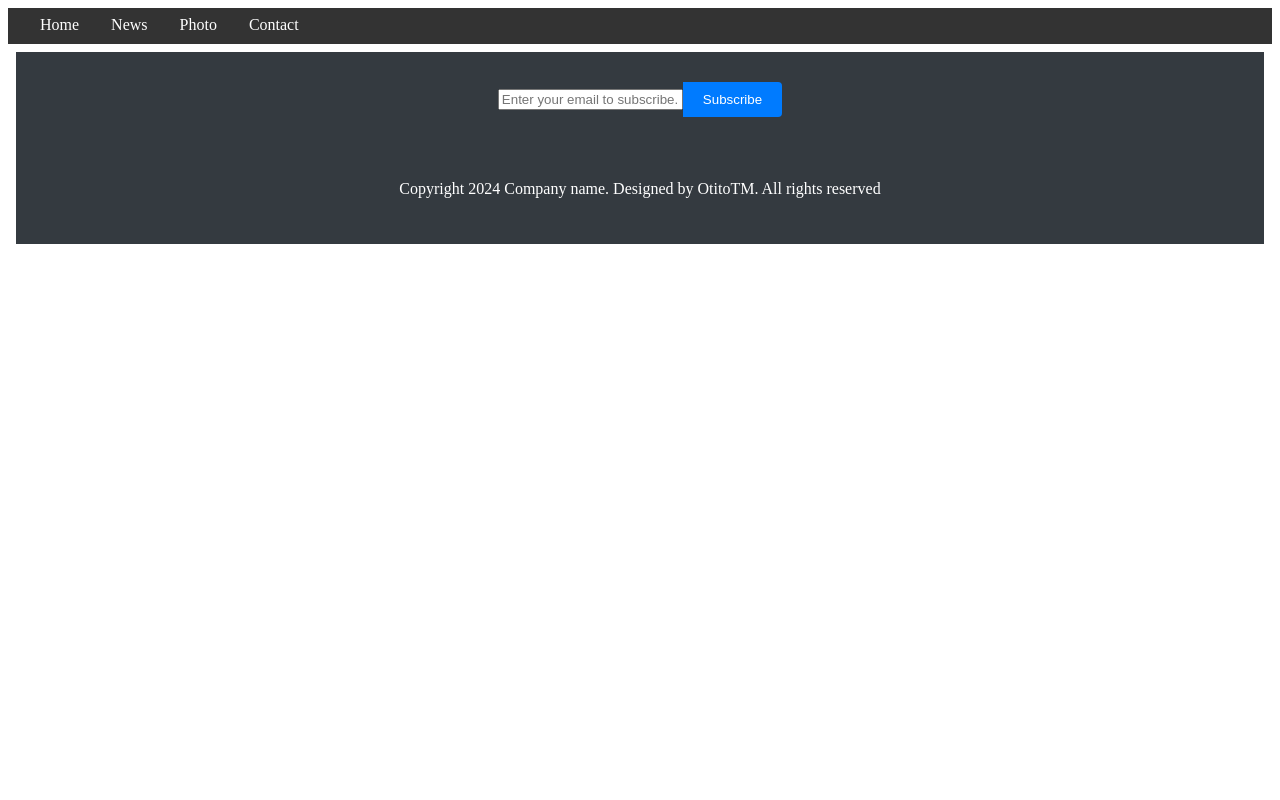
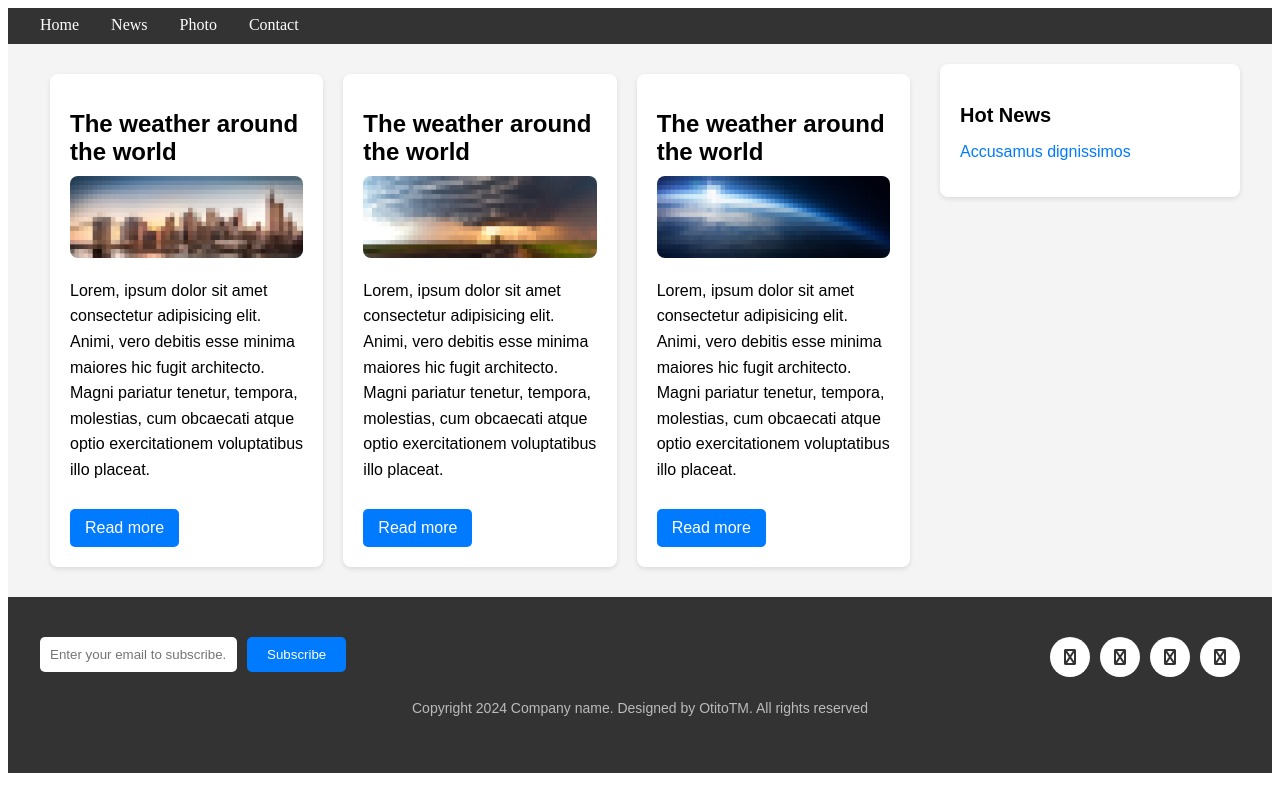
Before and after one commit to OtitoTM/WeatherApp, an Angular app: page /news in a window 1280 px wide. Built offline with nearby package versions, Linux system fonts and the light colour scheme.

Commit message:
Updating News component and styling

```diff
--- a/src/app/date-time/date-time.component.css
+++ b/src/app/date-time/date-time.component.css
@@ -0,0 +1,20 @@
+/* Time Container Styles */
+.time-container {
+    position: fixed;
+    border: none;
+    background-color: #f0f0f000;
+    padding: 20px;
+    text-align: center;
+    margin-top: 60px;
+    color: black;
+    font-weight: 400;
+}
+
+.time-container h2 {
+    font-size: 2rem;
+    margin-bottom: 10px;
+}
+
+.time-container p {
+    font-size: 1.5rem;
+}
--- a/src/app/home/home.component.css
+++ b/src/app/home/home.component.css
@@ -2,7 +2,7 @@ body {
     font-family: Arial, sans-serif;
     margin: 0;
     padding: 0;
-    background: linear-gradient(rgba(0, 162, 255, 0.384),rgba(255, 255, 255, 0.555)),url(../../images/glass-window-1845534_640.jpg);
+    background: linear-gradient(rgba(11, 40, 119, 0.671),rgba(206, 101, 101, 0.322)),url(../../images/glass-window-1845534_640.jpg);
     background-size: cover;
     background-repeat: no-repeat;
     color: #333;
@@ -111,13 +111,15 @@ body {
 }
 
 .col {
-    background: rgba(218, 210, 210, 0.397);
+    background: rgba(218, 210, 210, 0.979);
     padding: 20px;
     border-radius: 10px;
     box-shadow: 0 4px 8px rgba(0, 0, 0, 0.1);
     transition: transform 0.3s, box-shadow 0.3s;
     flex: 1 1 calc(14% - 10px);
-    cursor: pointer;
+    cursor: pointer;color: black;
+    font-size: 16px;
+    font-weight: 300;
 }
 
 .col:hover {
@@ -128,25 +130,6 @@ body {
 .col img {
     width: 42px;
     height: 42px;
-}
-
-/* Time Container Styles */
-.time-container {
-    position: sticky;
-    background-color: #f0f0f0;
-    padding: 20px;
-    text-align: center;
-    margin-top: 20px;
-    /* Adjust margin-top as needed */
-}
-
-.time-container h2 {
-    font-size: 2rem;
-    margin-bottom: 10px;
-}
-
-.time-container p {
-    font-size: 1.5rem;
 }
 
 /* Footer */
--- a/src/app/news/news.component.css
+++ b/src/app/news/news.component.css
@@ -1,67 +1,159 @@
-/* Footer Styles */
-.site-footer {
-    background-color: #343a40;
-    color: #fff;
-    padding: 30px 0;
-    position: relative;
-    bottom: 0;
-    width: 100%;
-    text-align: center;
+body {
+    font-family: Arial, sans-serif;
+    margin: 0;
+    padding: 0;
+    background-color: #f4f4f4;
 }
 
-.subscribe-form {
+.container {
+    max-width: 1200px;
+    margin: 0 auto;
+    padding: 20px;
+}
+
+.row {
     display: flex;
-    justify-content: center;
-    align-items: center;
+    flex-wrap: wrap;
+}
+
+.post {
+    flex: 1;
+    background: #fff;
+    margin: 10px;
+    padding: 20px;
+    border-radius: 8px;
+    box-shadow: 0 2px 5px rgba(0, 0, 0, 0.1);
+}
+
+.Entry-title {
+    font-size: 24px;
+    margin-bottom: 10px;
+}
+
+.featured-image img {
+    max-width: 100%;
+    height: auto;
+    border-radius: 8px;
+}
+
+p {
+    line-height: 1.6;
+}
+
+.button {
+    display: inline-block;
+    padding: 10px 15px;
+    margin-top: 10px;
+    background: #007BFF;
+    color: #fff;
+    text-decoration: none;
+    border-radius: 5px;
+    transition: background 0.3s;
+}
+
+.button:hover {
+    background: #0056b3;
+}
+
+.sidebar {
+    width: 300px;
+    margin-left: 20px;
+}
+
+.widget {
+    background: #fff;
+    padding: 20px;
+    border-radius: 8px;
+    box-shadow: 0 2px 5px rgba(0, 0, 0, 0.1);
     margin-bottom: 20px;
 }
 
-.subscribe-form input[type="email"] {
+.widget-title {
+    font-size: 20px;
+    margin-bottom: 15px;
+}
+
+.arrow-list {
+    list-style: none;
+    padding: 0;
+}
+
+.arrow-list li {
+    margin-bottom: 10px;
+}
+
+.arrow-list li a {
+    color: #007BFF;
+    text-decoration: none;
+    transition: color 0.3s;
+}
+
+.arrow-list li a:hover {
+    color: #0056b3;
+}
+
+.site-footer {
+    background: #333;
+    color: #fff;
+    padding: 20px 0;
+}
+
+.subscribe {
+    flex: 1;
+}
+
+.subscribe-form input[type="text"] {
     padding: 10px;
+    margin-right: 10px;
     border: none;
-    border-radius: 4px 0 0 4px;
-    flex: 1;
-    min-width: 200px;
+    border-radius: 5px;
 }
 
 .subscribe-form input[type="submit"] {
     padding: 10px 20px;
+    background: #007BFF;
+    color: #fff;
     border: none;
-    background-color: #007bff;
-    color: #fff;
+    border-radius: 5px;
     cursor: pointer;
-    border-radius: 0 4px 4px 0;
-    transition: background-color 0.3s ease;
+    transition: background 0.3s;
 }
 
 .subscribe-form input[type="submit"]:hover {
-    background-color: #0056b3;
+    background: #0056b3;
 }
 
 .social-media-links {
     display: flex;
-    justify-content: center;
     align-items: center;
-    margin-top: 20px;
+}
+
+.social-links {
+    display: flex;
+    gap: 10px;
 }
 
 .social-link {
-    color: #fff;
-    margin: 0 10px;
-    font-size: 1.5rem;
-    transition: color 0.3s ease;
+    display: inline-block;
+    width: 40px;
+    height: 40px;
+    background: #fff;
+    color: #333;
+    border-radius: 50%;
+    display: flex;
+    align-items: center;
+    justify-content: center;
+    transition: background 0.3s, color 0.3s;
 }
 
 .social-link:hover {
-    color: #007bff;
+    background: #007BFF;
+    color: #fff;
 }
 
-@media (max-width: 768px) {
-    .row.align-items-center {
-        flex-direction: column;
-    }
-
-    .social-media-links {
-        margin-top: 20px;
-    }
+.copyright {
+    text-align: center;
+    margin-top: 20px;
+    font-size: 14px;
+    color: #bbb;
 }
--- a/src/app/news/news.component.html
+++ b/src/app/news/news.component.html
@@ -1,5 +1,54 @@
+<link rel="stylesheet" href="https://cdnjs.cloudflare.com/ajax/libs/font-awesome/6.5.2/css/all.min.css"
+    integrity="sha512-SnH5WK+bZxgPHs44uWIX+LLJAJ9/2PkPKZ5QiAj6Ta86w+fsb2TkcmfRyVX3pBnMFcV7oQPJkl9QevSCWr3W6A=="
+    crossorigin="anonymous" referrerpolicy="no-referrer" />
+
 <body>
-
+<div class="container">
+    <div class="row">
+        <div class="post">
+            <h1 class="Entry-title">
+            The weather around the world
+            </h1>
+            <div class="featured-image">
+                <img src="../../images/featured-image-1.jpg" alt="">
+            </div>
+            <p>Lorem, ipsum dolor sit amet consectetur adipisicing elit. Animi, vero debitis esse minima maiores hic fugit architecto. Magni pariatur tenetur, tempora, molestias, cum obcaecati atque optio exercitationem voluptatibus illo placeat.</p>
+            <a href="single.html" class="button">Read more</a>
+        </div>
+        <div class="post">
+            <h1 class="Entry-title">
+                The weather around the world
+            </h1>
+            <div class="featured-image">
+                <img src="../../images/featured-image-2.jpg" alt="">
+            </div>
+            <p>Lorem, ipsum dolor sit amet consectetur adipisicing elit. Animi, vero debitis esse minima maiores hic fugit
+                architecto. Magni pariatur tenetur, tempora, molestias, cum obcaecati atque optio exercitationem voluptatibus illo
+                placeat.</p>
+            <a href="single.html" class="button">Read more</a>
+        </div>
+        <div class="post">
+            <h1 class="Entry-title">
+                The weather around the world
+            </h1>
+            <div class="featured-image">
+                <img src="../../images/featured-image-3.jpg" alt="">
+            </div>
+            <p>Lorem, ipsum dolor sit amet consectetur adipisicing elit. Animi, vero debitis esse minima maiores hic fugit
+                architecto. Magni pariatur tenetur, tempora, molestias, cum obcaecati atque optio exercitationem voluptatibus illo
+                placeat.</p>
+            <a href="single.html" class="button">Read more</a>
+        </div>
+        <div class="sidebar">
+            <div class="widget">
+                <h3 class="widget-title">Hot News</h3>
+                <ul class="arrow-list">
+                    <li><a href="#">Accusamus dignissimos</a></li>
+                </ul>
+            </div>
+        </div>
+    </div>
+</div>
     <footer class="site-footer">
         <div class="container">
             <div class="row">
--- a/src/app/spinner/spinner.component.css
+++ b/src/app/spinner/spinner.component.css
@@ -1,10 +1,10 @@
 .spinner {
     border: 16px solid white;
-    border-top: 16px solid #551f81a9;
-    border-right: 16px solid rgba(0, 102, 255, 0.685);
+    border-top: 16px solid #551f819c;
+    border-right: 16px solid rgba(17, 0, 255, 0.733);
     border-radius: 50%;
-    width: 120px;
-    height: 120px;
+    width: 90px;
+    height: 90px;
     animation: spin 1s linear infinite;
 }
 
```
